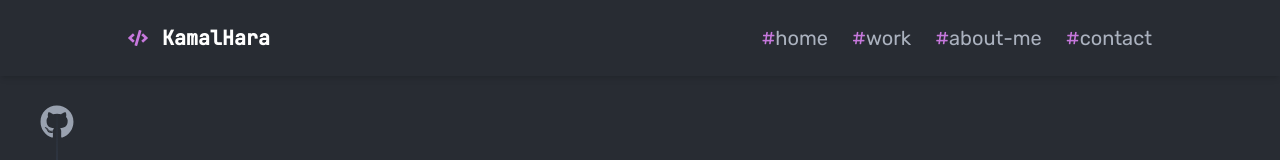
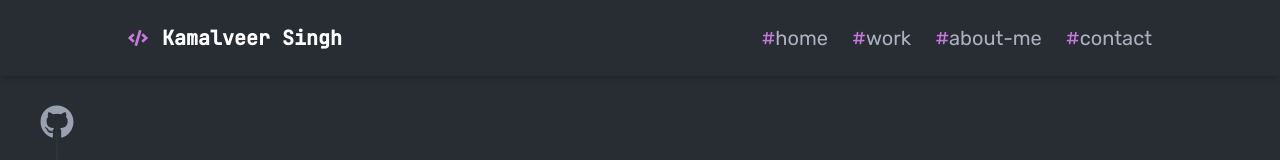
Before and after one commit to kamalhara/kamal-hara---portfolio, a Next.js app: page / in a window 1280 px wide. Shown: the top 160 px of the page. Built offline with nearby package versions, Linux system fonts and the light colour scheme.

Commit message:
Full name added

```diff
--- a/app/_components/About.js
+++ b/app/_components/About.js
@@ -18,11 +18,13 @@ export default function About() {
       <div className="max-w-6xl mx-auto flex flex-col md:flex-row items-center justify-between px-4 md:px-6">
         {/* Left Text Side */}
         <div className="md:w-2/3 w-full font-mono space-y-6 text-center md:text-left">
-          <p className="text-xl">Hello, I&apos;m Kamal Hara!</p>
+          <p className="text-xl">Hello, I&apos;m Kamalveer Singh!</p>
 
           <p className="text-md md:text-xl leading-relaxed">
-            I&apos;m a Full-Stack and Mobile App Developer located in Punjab, India.
-            I build web applications with React and Next.js, mobile apps with React Native and Expo, and backend systems with Node.js and databases.
+            I&apos;m a Full-Stack and Mobile App Developer located in Punjab,
+            India. I build web applications with React and Next.js, mobile apps
+            with React Native and Expo, and backend systems with Node.js and
+            databases.
           </p>
 
           <p className="text-lg leading-relaxed">
--- a/app/_components/Footer.js
+++ b/app/_components/Footer.js
@@ -8,7 +8,7 @@ function Footer() {
         <div className="flex gap-2">
           <p className="flex gap-3.5 items-center justify-center font-semibold text-(--white) ">
             <FaCode className="text-(--purple)" />
-            KamalHara
+            Kamalveer Singh
           </p>
 
           <a href="mailto:kamalhara@gmail.com">
--- a/app/_components/Navbar.js
+++ b/app/_components/Navbar.js
@@ -18,7 +18,7 @@ function Navbar() {
         >
           <p className="flex gap-3.5 items-center justify-center">
             <FaCode className="text-(--purple)" />
-            KamalHara
+            Kamalveer Singh
           </p>
         </Link>
         <div className="text-lg md:text-xl sm:flex sm:gap-6 hidden text-(--primary) transition-all">
```
